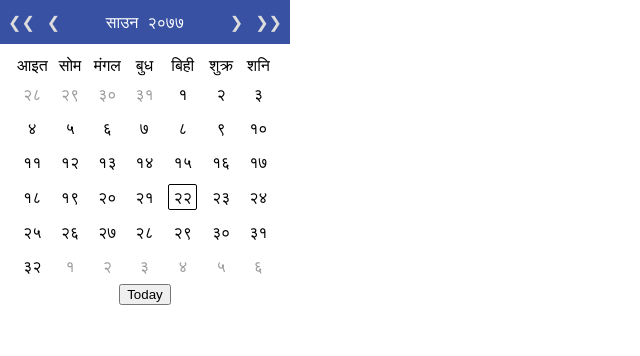
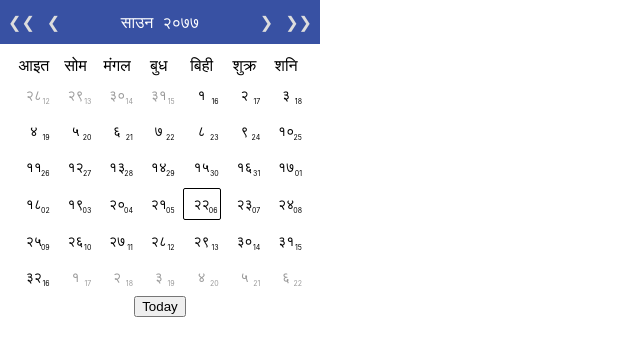
Before and after one commit to raralabs/react-patro, a React (Create React App) app: page / in a window 1280 px wide. Shown: the top 356 px of the page, without its empty margins (0-640 px from the left). Built offline with nearby package versions, Linux system fonts and the light colour scheme.

Commit message:
AD AND BS IN SAME

```diff
--- a/src/nepali_date_picker/calendar.js
+++ b/src/nepali_date_picker/calendar.js
@@ -25,6 +25,11 @@ class NepaliCalendar extends Component {
                 month: null,
                 year: null
             },
+            selected_data_ad: {
+                day: null,
+                month: null,
+                year: null
+            },
 
 
             calendarDataBS: {
@@ -46,13 +51,14 @@ class NepaliCalendar extends Component {
             },
 
             currentRenderingDate: moment(),
-            todayDataBS:{
+            todayDataBS: {
                 day: null,
                 month: null,
                 year: null,
             },
 
-            calendarType: "BS"
+            calendarType: "BS",
+            isLoaded: false
 
         };
     };
@@ -84,7 +90,7 @@ class NepaliCalendar extends Component {
         }
         console.log("setting next for", nextYear, nextMonth, nextDate)
 
-        this.setCalendarData(nextYear, nextMonth, nextDate)
+        this.setCalendarBSData(nextYear, nextMonth, nextDate)
 
 
 
@@ -98,7 +104,7 @@ class NepaliCalendar extends Component {
         if (prevYear < calendarData.minBsYear || prevYear > calendarData.maxBsYear) {
             return null;
         }
-        this.setCalendarData(prevYear, prevMonth, prevDate)
+        this.setCalendarBSData(prevYear, prevMonth, prevDate)
 
     }
 
@@ -112,16 +118,16 @@ class NepaliCalendar extends Component {
         var bsMonth = currentBsDate.bsMonth;
         var bsDate = currentBsDate.bsDate;
         this.setState({
-            todayDataBS:{
-                day:bsDate,
-                month:bsMonth,
-                year:bsYear
+            todayDataBS: {
+                day: bsDate,
+                month: bsMonth,
+                year: bsYear
             }
         })
-        this.setCalendarData(bsYear, bsMonth, bsDate)
+        this.setCalendarBSData(bsYear, bsMonth, bsDate)
     }
-    renderBSYear=(bsYear)=>{
-        console.log("rendering  for",bsYear)
+    renderBSYear = (bsYear) => {
+        console.log("rendering  for", bsYear)
         let calendarDataBS = this.state.calendarDataBS;
         var prevMonth = (calendarDataBS.month);
         var prevYear = bsYear;
@@ -129,10 +135,10 @@ class NepaliCalendar extends Component {
         if (prevYear < calendarData.minBsYear || prevYear > calendarData.maxBsYear) {
             return null;
         }
-        this.setCalendarData(prevYear, prevMonth, prevDate)
+        this.setCalendarBSData(prevYear, prevMonth, prevDate)
     }
 
-    setCalendarData = (bsYear, bsMonth, bsDate) => {
+    setCalendarBSData = (bsYear, bsMonth, bsDate) => {
         let _data = calendarFunctions.getBsMonthInfoByBsDate(bsYear, bsMonth, bsDate, this.props.dateFormat || "%D, %M %d, %y");
         console.log("nep data", _data)
         this.setState({
@@ -142,9 +148,16 @@ class NepaliCalendar extends Component {
                 year: _data.bsYear,
                 daysInMonth: _data.bsMonthDays,
                 weekDay: _data.weekDay,
-                dayValue: bsDate
+                dayValue: bsDate,
+                bsMonthFirstAdDate: _data.bsMonthFirstAdDate
+            },
+            isLoaded: true
+        })
     }
-        })
+
+
+    setCalendarADData = (adYear, adMonth, adDate) => {
+        let _data = calendarFunctions.getad
     }
 
 
@@ -152,15 +165,56 @@ class NepaliCalendar extends Component {
         return calendarData.bsMonths[month - 1]
     }
 
+    onSelectAD = (adYear, adMonth, adDay) => {
+        console.log("onSelectAD", adYear, adMonth, adDay);
+        this.setState({
+            selected_data_ad: {
+                day: adDay,
+                month: adMonth,
+                year: adYear
+            },
+        })
+
+    }
+
+    onSelectBS = (bsYear, bsMonth, bsDay) => {
+        console.log("onSelectBS", bsYear, bsMonth, bsDay)
+        this.setState({
+            selected_data: {
+                day: bsDay,
+                month: bsMonth,
+                year: bsYear
+            },
+        })
+    }
+
+    toggleCalendarType = () => {
+        let calendarType = this.state.calendarType;
+        switch (calendarType) {
+            case "AD":
+                // initially in AD,switch all information and selected temp data to BS
+                return;
+            case "BS":
+                // initially in BS,switch all information and selected temp data to AD
+                return;
+            default:
+                return;
+        }
+    }
+
+
 
 
     render() {
-        const { calendarDataBS, calendarDataAD, calendarType, selected_data,todayDataBS } = this.state;
+        const { calendarDataBS, calendarDataAD, calendarType, selected_data, todayDataBS } = this.state;
+        if (!this.state.isLoaded) {
+            return <div></div>
+        }
+        let _calendarData = calendarDataBS;
 
-        let _calendarData = calendarType == "BS" ? calendarDataBS : calendarDataAD;
-        let _previousCalendarData = this.getPreviousBSMonthData(_calendarData);
-        let previouseMonthDays = _previousCalendarData && _previousCalendarData.bsMonthDays || 30;
-
+        var preMonth = (_calendarData.month - 1 !== 0) ? _calendarData.month - 1 : 12;
+        var preYear = preMonth === 12 ? _calendarData.year - 1 : _calendarData.year;
+        var preMonthDays = preYear >= calendarData.minBsYear ? calendarFunctions.getBsMonthDays(preYear, preMonth) : 30;
 
 
         console.log("selected data", selected_data)
@@ -172,8 +226,8 @@ class NepaliCalendar extends Component {
                 <div className="month-header">
                     <div className='left-actions'>
                         <div title="Previous Year"
-                         onClick={()=>{
-                            this.renderBSYear(_calendarData.year-1)
+                            onClick={() => {
+                                this.renderBSYear(_calendarData.year - 1)
                             }}
                             className='prev-year hand-cursor'>&#10094;&#10094;</div>
                         <div title="Previous Month" onClick={() => {
@@ -183,17 +237,17 @@ class NepaliCalendar extends Component {
                     <div className='month-header-content'>
                         {this.getMonthValue(_calendarData.month)} &nbsp;
                         <div key={`${_calendarData.year}--`} tabIndex={0} className='inline-dropdown'>
-                            <div className='value'>{calendarFunctions.getNepaliNumber(_calendarData.year||0)}</div>
+                            <div className='value'>{calendarFunctions.getNepaliNumber(_calendarData.year || 0)}</div>
                             <div className='inline-dropdown-container'>
-                                {Array(20).fill("").map((val,_selection_index)=>{
-                                    let yr=_calendarData.year||0;
-                                    let max_yr_to_show=yr+5;
-                                    let max_options_to_show=20;
+                                {Array(20).fill("").map((val, _selection_index) => {
+                                    let yr = _calendarData.year || 0;
+                                    let max_yr_to_show = yr + 5;
+                                    let max_options_to_show = 20;
 
-                                    let yr_item=max_yr_to_show - (max_options_to_show - _selection_index);
-                                    return yr!=0?<div  onClick={()=>{
+                                    let yr_item = max_yr_to_show - (max_options_to_show - _selection_index);
+                                    return yr != 0 ? <div onClick={() => {
                                         this.renderBSYear(yr_item)
-                                    }} className={`inline-dropdown-item ${yr_item==_calendarData.year?'selected':''}`}>{calendarFunctions.getNepaliNumber(yr_item)}</div>:null
+                                    }} className={`inline-dropdown-item ${yr_item == _calendarData.year ? 'selected' : ''}`}>{calendarFunctions.getNepaliNumber(yr_item)}</div> : null
                                 })}
                             </div>
                         </div>
@@ -205,8 +259,8 @@ class NepaliCalendar extends Component {
                         <div title="Next Month" onClick={() => {
                             this.renderNextBSMonth()
                         }} className='next-month hand-cursor'>&#10095;</div>
-                        <div onClick={()=>{
-                            this.renderBSYear(_calendarData.year+1)
+                        <div onClick={() => {
+                            this.renderBSYear(_calendarData.year + 1)
                         }} title="Next Year" className='next-year hand-cursor'>&#10095;&#10095;</div>
                     </div>
 
@@ -215,8 +269,8 @@ class NepaliCalendar extends Component {
                     <table className='rl-nepali-date-content'>
                         <thead>
                             <tr>
-                                {calendarData.bsDays.map((val,ind)=>{
-                                    return <th  key={`${ind}-m`}>{val}</th>
+                                {calendarData.bsDays.map((val, ind) => {
+                                    return <th key={`${ind}-m`}>{val}</th>
                                 })}
                             </tr>
                         </thead>
@@ -224,44 +278,52 @@ class NepaliCalendar extends Component {
                             {Array(6).fill("").map((it1, index1) => {
                                 return <tr>
                                     {Array(7).fill("").map((it2, index2) => {
+                                        var calendarDate = (index1 * 7) + index2 - (_calendarData.bsMonthFirstAdDate && _calendarData.bsMonthFirstAdDate.getDay()) + 1;
 
-                                        let indexedItem = index1 * 7 + (index2) + 1;
+                                        let isCurrentMonthDate = true;
+                                        let eng_date = new Date();
+                                        console.log("calendarDate", calendarDate)
 
 
-                                        let isOfThisMonth = index1 == 0 ? indexedItem >= _calendarData.weekDay : indexedItem < (_calendarData.daysInMonth + _calendarData.weekDay);
-                                        let value_item = index1 == 0 ?
-                                            (!isOfThisMonth) ?
-                                                previouseMonthDays - (_calendarData.weekDay - index2 - 2) :
-                                                indexedItem + 1 - _calendarData.weekDay
-                                            :
-                                            (!isOfThisMonth) ?
-                                                indexedItem - _calendarData.daysInMonth - _calendarData.weekDay + 1
-                                                : indexedItem - _calendarData.weekDay + 1
+                                        if (calendarDate <= 0) {
+                                            calendarDate = preMonthDays + calendarDate;
+                                            var _preMonth = (_calendarData.month - 1 !== 0) ? _calendarData.month - 1 : 12;
+                                            var _preYear = _preMonth === 12 ? _calendarData.year - 1 : _calendarData.year;
 
-                                        let isSelected = false;
-                                        let isToday=false;
-                                        if (selected_data.day && value_item == selected_data.day &&
-                                            _calendarData.year==selected_data.year&&
-                                            _calendarData.month==selected_data.month&&isOfThisMonth){
-                                            isSelected=true
+                                            eng_date = calendarFunctions.getAdDateByBsDate(_preYear,_preMonth, calendarDate)
+
+                                            isCurrentMonthDate = false;
+                                        } else if (calendarDate > _calendarData.daysInMonth) {
+                                            calendarDate = calendarDate - _calendarData.daysInMonth;
+                                            var _posMonth=(_calendarData.month+1>12?1:_calendarData.month+1)
+                                            var  _posYear=_posMonth==12?_calendarData.year+1:_calendarData.year
+
+                                            eng_date = calendarFunctions.getAdDateByBsDate(_posYear, _posMonth, calendarDate)
+                                            isCurrentMonthDate = false;
+                                        } else {
+                                            eng_date = calendarFunctions.getAdDateByBsDate(_calendarData.year, _calendarData.month, calendarDate)
                                         }
 
-                                        if(todayDataBS.day==value_item&&todayDataBS.month==_calendarData.month&&todayDataBS.year==_calendarData.year){
-                                            isToday=true
+                                        console.log("calendar date", calendarDate, eng_date)
+                                        let isSelected = false;
+                                        let isToday = false;
+                                        if (selected_data.day && calendarDate == selected_data.day &&
+                                            _calendarData.year == selected_data.year &&
+                                            _calendarData.month == selected_data.month && isCurrentMonthDate) {
+                                            isSelected = true
+                                        }
+
+                                        if (todayDataBS.day == calendarDate && todayDataBS.month == _calendarData.month && todayDataBS.year == _calendarData.year) {
+                                            isToday = true
                                         }
 
                                         // console.log("is of this month", isOfThisMonth, indexedItem)
 
                                         return <td
                                             onClick={(e) => {
-                                                    if (isOfThisMonth) {
-                                                        this.setState({
-                                                            selected_data: {
-                                                                day: value_item,
-                                                                month: _calendarData.month,
-                                                                year: _calendarData.year
-                                                            },
-                                                        })
+                                                if (isCurrentMonthDate) {
+                                                    this.onSelectBS(_calendarData.year, _calendarData.month, calendarDate)
+
                                                 } else if (index1 == 0) {
                                                     // previous month date selected
                                                     this.renderPreviousBSMonth()
@@ -273,15 +335,14 @@ class NepaliCalendar extends Component {
                                             }}
                                             className={`rl-picker-cell
 
-                                        ${isToday? 'today' : ''}
+                                        ${isToday ? 'today' : ''}
                                         ${isSelected ? 'active' : ''}
-                                        ${!isOfThisMonth ? 'other-month' : ''}`
+                                        ${!isCurrentMonthDate ? 'other-month' : ''}`
 
                                             }>
-                                                <div className='rl-picker-cell-inner'>
-
-                                                    {calendarFunctions.getNepaliNumber(value_item)}
-
+                                            <div className={`rl-picker-cell-inner `}>
+                                                <div className="BS">{calendarFunctions.getNepaliNumber(calendarDate || 0)}</div>
+                                                <div className="AD">{moment(eng_date).format("DD")}</div>
                                             </div>
                                         </td>
                                     })}
@@ -290,16 +351,33 @@ class NepaliCalendar extends Component {
                         </tbody>
                     </table>
                     <div style={{
-                        display:'flex',
-                        flexDirection:'row',
-                        justifyContent:'center'
+                        display: 'flex',
+                        flexDirection: 'row',
+                        justifyContent: 'center'
                     }}>
-                    <button onClick={()=>{
-                        this.setCalendarData(todayDataBS.year,todayDataBS.month,todayDataBS.day);
+                        <button onClick={() => {
+                            this.setCalendarBSData(todayDataBS.year, todayDataBS.month, todayDataBS.day);
                             this.setState({
-                            selected_data:todayDataBS
+                                selected_data: todayDataBS
                             })
                         }}>Today</button>
+
+                        {/* <button onClick={() => {
+                            switch (calendarType) {
+                                case 'AD':
+                                    this.setState({
+                                        calendarType: "BS"
+                                    })
+                                    return;
+                                case 'BS':
+                                    this.setState({
+                                        calendarType: "AD"
+                                    })
+                                    return
+                                default:
+                                    return
+                            }
+                        }}>TYPE : {calendarType}</button> */}
                     </div>
                 </div>
             </div>
--- a/src/nepali_date_picker/helper_bs.js
+++ b/src/nepali_date_picker/helper_bs.js
@@ -180,6 +180,7 @@ export const calendarFunctions = Object.seal({
         var bsMonthDays = calendarFunctions.getBsMonthDays(bsYear, bsMonth);
         bsDate = (bsDate > bsMonthDays) ? bsMonthDays : bsDate;
         var eqAdDate = calendarFunctions.getAdDateByBsDate(bsYear, bsMonth, bsDate);
+
         var weekDay = eqAdDate.getDay() + 1;
         var formattedDate = calendarFunctions.bsDateFormat(dateFormatPattern, bsYear, bsMonth, bsDate);
         console.log("ad date", eqAdDate, bsDate)
@@ -187,6 +188,9 @@ export const calendarFunctions = Object.seal({
             bsYear: bsYear,
             bsMonth: bsMonth,
             bsDate: bsDate,
+            adYear:eqAdDate.getFullYear(),
+            adMonth:eqAdDate.getMonth(),
+            adDay:eqAdDate.getDate(),
             weekDay: weekDay,
             formattedDate: formattedDate,
             adDate: eqAdDate,
--- a/src/nepali_date_picker/nepali_date_picker.css
+++ b/src/nepali_date_picker/nepali_date_picker.css
@@ -17,7 +17,7 @@
 }
 
 .rl-nepali-date-panel {
-    width: 290px;
+    width: 320px;
 }
 
 .rl-nepali-date-body {
@@ -71,7 +71,7 @@
 
 .rl-picker-cell {
     border-radius: 2px;
-    padding: 4px;
+    padding: 2px;
     cursor: pointer;
 }
 
@@ -79,14 +79,28 @@
     position: relative;
     /* z-index: 2; */
     margin: auto;
-    min-width: 24px;
+    min-width: 30px;
     width: inherit;
     text-align: center;
-    height: 24px;
-    line-height: 24px;
+    height: 30px;
+    line-height: 100%;
     border-radius: 2px;
     -webkit-transition: background .3s, border .3s;
     transition: background .3s, border .3s;
+    font-size: 14;
+    display: flex;
+    align-items: center;
+    justify-content: center;
+}
+
+.rl-picker-cell .rl-picker-cell-inner .BS{
+    font-size: 14px;
+}
+.rl-picker-cell .rl-picker-cell-inner .AD{
+   position: absolute;
+   right: 2px;
+   bottom: 0px;
+   font-size: 7px;
 }
 
 .rl-picker-cell:hover .rl-picker-cell-inner {
```
Also changed, not shown: 1 other file (tests, documents, lock files or other folders). Lines whose indentation alone changed are shown as unchanged.
